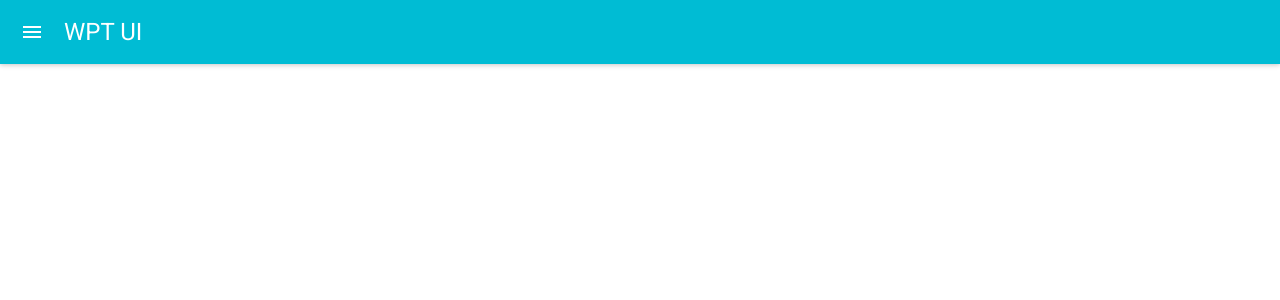
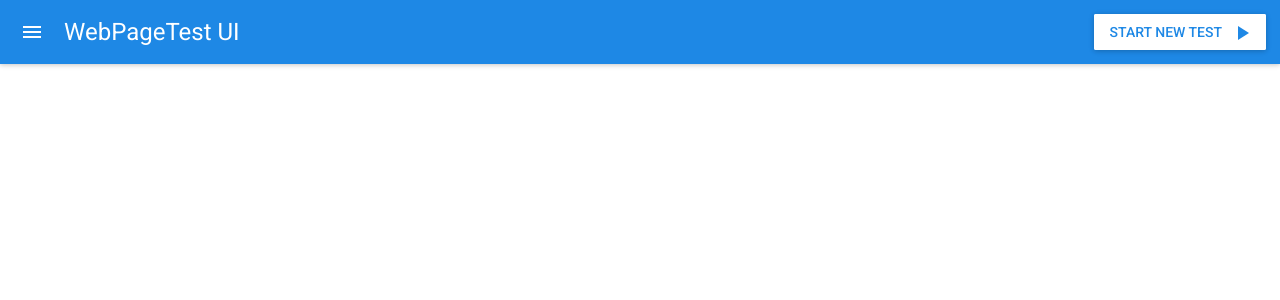
Before and after one commit to sheshbabu/wpt-ui, a React (Create React App) app in the folder client/: page / in a window 1280 px wide. Shown: the top 300 px of the page. Built offline with nearby package versions, Linux system fonts and the light colour scheme; what react-tap-event-plugin would draw is missing.

Commit message:
Extracted NavBar to separate file

```diff
--- a/client/src/App.js
+++ b/client/src/App.js
@@ -1,14 +1,12 @@
 import React from "react";
 import MuiThemeProvider from "material-ui/styles/MuiThemeProvider";
-import AppBar from "material-ui/AppBar";
+import NavBar from "./containers/NavBar";
 
 export default class App extends React.Component {
   render() {
     return (
       <MuiThemeProvider>
-        <div>
-          <AppBar title="WPT UI" />
-        </div>
+        <NavBar />
       </MuiThemeProvider>
     );
   }
--- /dev/null
+++ b/client/src/containers/NavBar.js
@@ -0,0 +1,35 @@
+import React from "react";
+import AppBar from "material-ui/AppBar";
+import RaisedButton from "material-ui/RaisedButton";
+import PlayArrow from "material-ui/svg-icons/av/play-arrow";
+import { blue600 } from "material-ui/styles/colors";
+
+const color = blue600;
+
+export default function NavBar() {
+  const style = {
+    backgroundColor: color
+  };
+  return (
+    <AppBar
+      title="WebPageTest UI"
+      iconElementRight={<StartNewTestButton />}
+      style={style}
+    />
+  );
+}
+
+function StartNewTestButton() {
+  const style = {
+    margin: "6px 6px 12px 12px"
+  };
+  return (
+    <RaisedButton
+      style={style}
+      label="Start New Test"
+      labelPosition="before"
+      labelColor={color}
+      icon={<PlayArrow color={color} />}
+    />
+  );
+}
```
